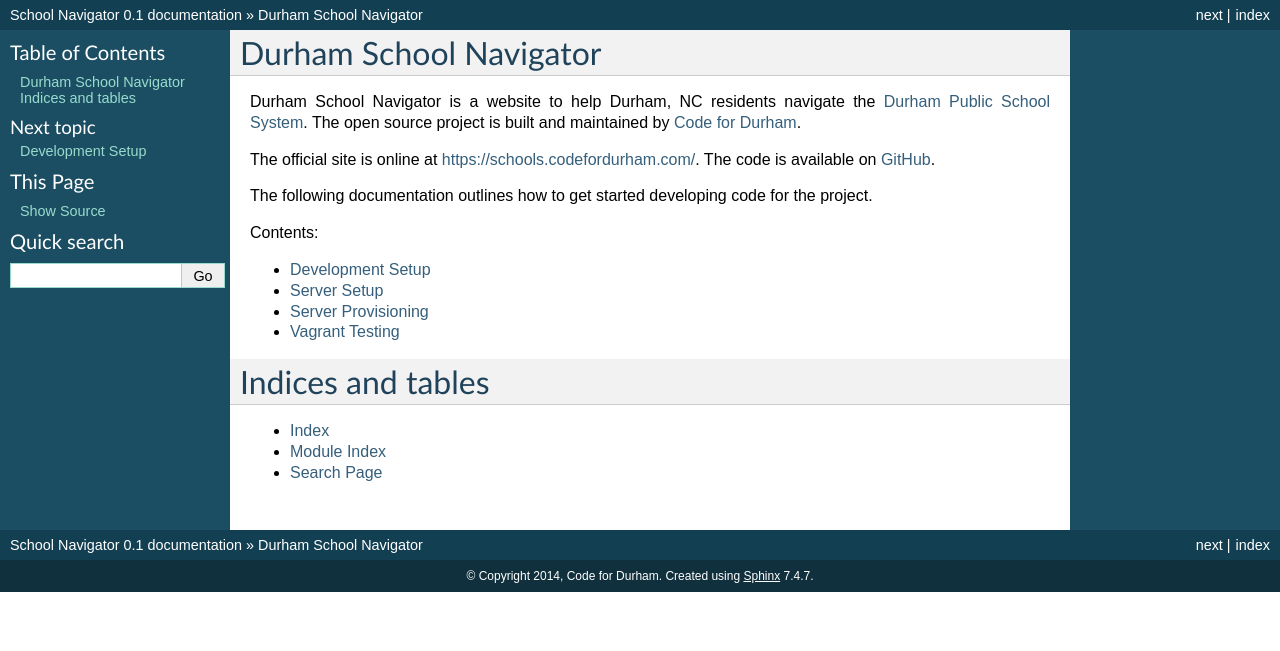
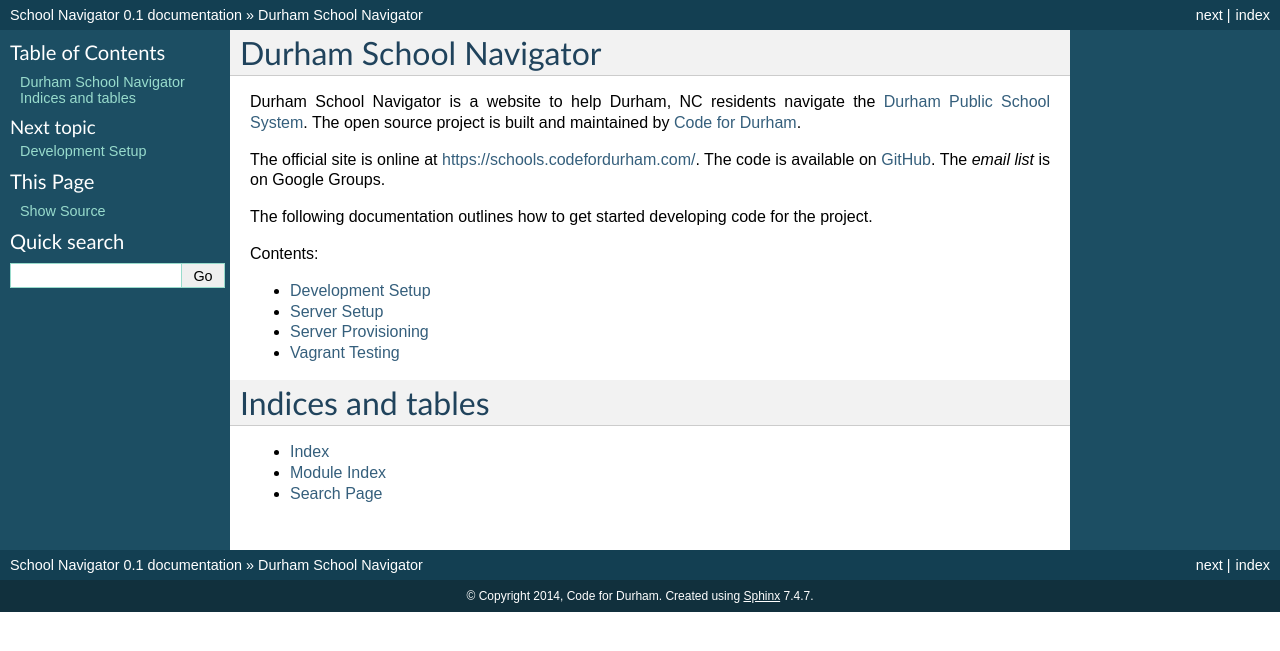
Before and after one commit to codefordurham/school-navigator, a Sphinx documentation site: the page built from docs/index.rst, in a window 1280 px wide. Shown: the top 651 px of the page. Built offline with Sphinx 7.4.7, drawn with Linux system fonts in a browser that asks for light colours.

Commit message:
adds email group to docs

```diff
--- a/docs/index.rst
+++ b/docs/index.rst
@@ -11,7 +11,7 @@
 maintained by `Code for Durham`_.
 
 The official site is online at https://schools.codefordurham.com/. The code is
-available on `GitHub`_.
+available on `GitHub`_. The `email list` is on Google Groups.
 
 The following documentation outlines how to get started developing code for the
 project.
@@ -19,6 +19,7 @@
 .. _GitHub: https://github.com/codefordurham/school-navigator
 .. _Code for Durham: http://codefordurham.com/
 .. _Durham Public School System: http://www.dpsnc.net/
+.. _email list: https://groups.google.com/forum/#!forum/school-inspector
 
 Contents:
 
```
